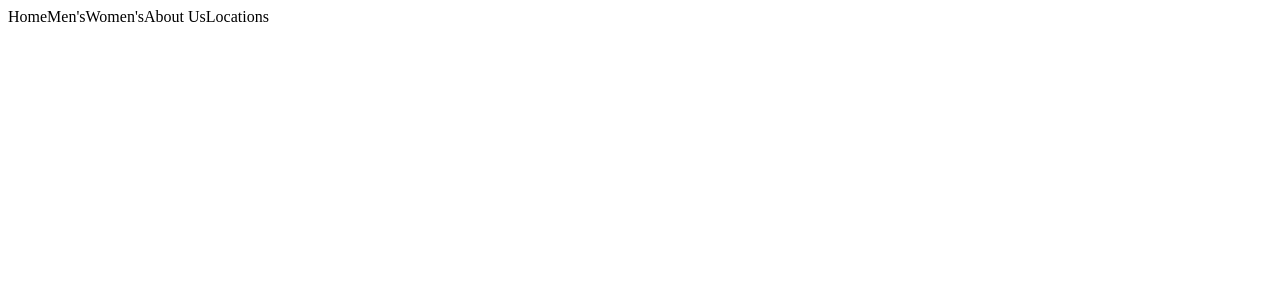
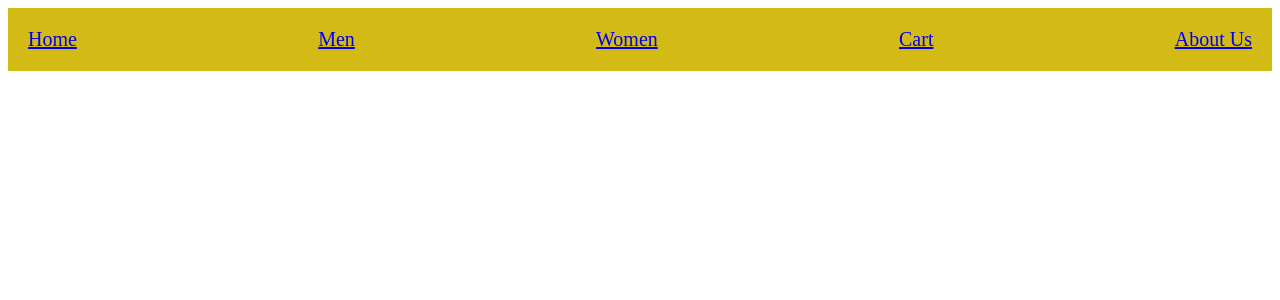
Before and after one commit to RamSritharan/eStore, a Next.js app: page / in a window 1280 px wide. Shown: the top 300 px of the page. Built offline with nearby package versions, Linux system fonts and the light colour scheme.

Commit message:
Adding new tabs

```diff
--- a/src/components/Nav/Nav.css
+++ b/src/components/Nav/Nav.css
@@ -1,4 +1,5 @@
 .nav {
+  font-size: 20px;
   display: flex;
   flex-direction: row;
   align-items: center;
--- a/src/components/Nav/Nav.jsx
+++ b/src/components/Nav/Nav.jsx
@@ -1,15 +1,30 @@
 import React from "react";
+import Link from "next/link";
 
 function Nav() {
   return (
     <>
       {" "}
       <div className="nav">
-        <a className="nav">Home</a>
-        <a className="nav">Men's</a>
-        <a className="nav">Women's</a>
-        <a className="nav">About Us</a>
-        <a className="nav">Locations</a>
+        <a className="nav">
+          <Link href="/"> Home </Link>
+        </a>
+        <a className="nav">
+          {" "}
+          <Link href="/men"> Men </Link>
+        </a>
+        <a className="nav">
+          {" "}
+          <Link href="/women"> Women </Link>
+        </a>
+        <a className="nav">
+          {" "}
+          <Link href="/cart"> Cart </Link>
+        </a>
+        <a className="nav">
+          {" "}
+          <Link href="/aboutus"> About Us </Link>
+        </a>
       </div>
     </>
   );
--- a/src/pages/_app.js
+++ b/src/pages/_app.js
@@ -1,4 +1,4 @@
-// estore.com/
+import "../components/Nav/Nav.css";
 
 function MyApp({ Component, pageProps }) {
   return (
```
Also changed, not shown: src/pages/aboutus.js (added), src/pages/cart.js (added), src/pages/men.js (renamed from src/pages/mens.js), src/pages/women.js (added).
